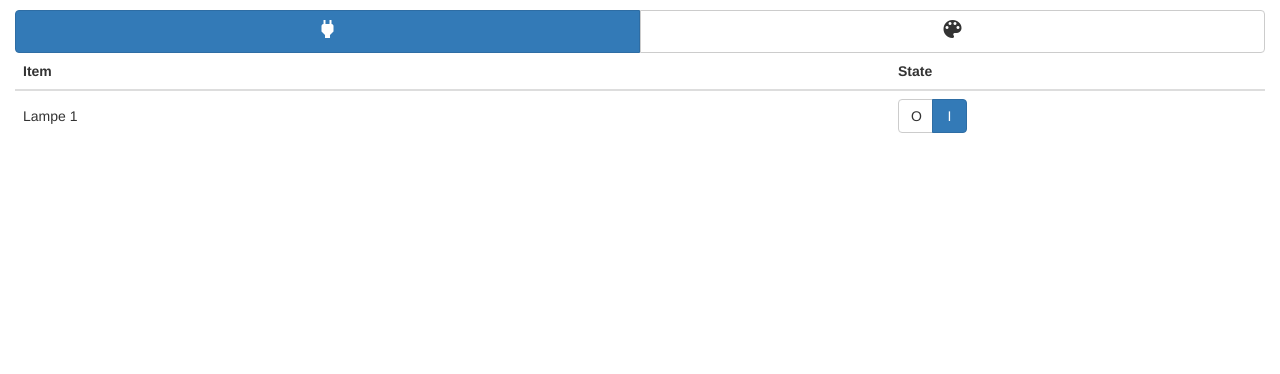
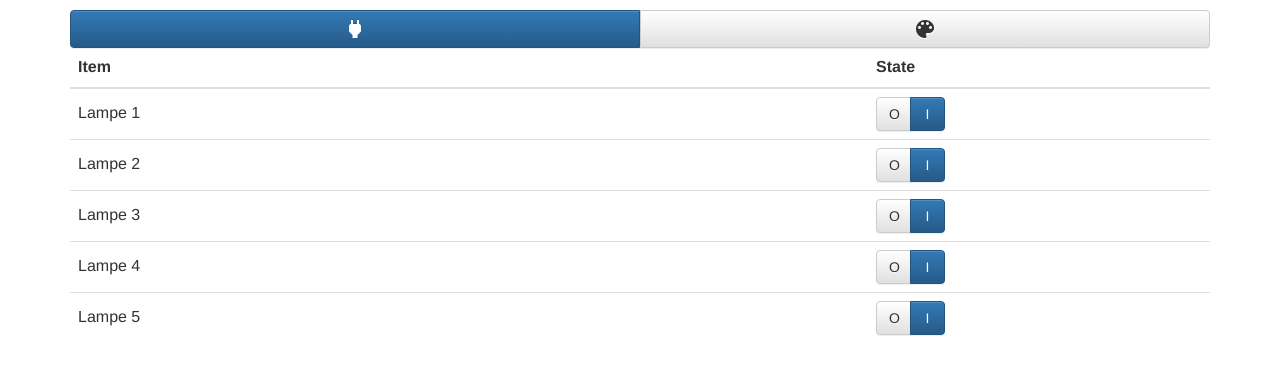
Before and after one commit to Sinnaj94/raspberry_strom, a plain HTML site: page index.html in a window 1280 px wide. Drawn offline with nearby package versions, Linux system fonts and the light colour scheme.

Commit message:
added a script

```diff
--- a/index.html
+++ b/index.html
@@ -1,21 +1,22 @@
-<!DOCTYPE html>
-<html lang="en">
+<head>
+	<!--OWN STYLESHEET-->
+	<link rel="stylesheet" type="text/css" href="styles/stylesheet.css">
 
-<head>
-    <meta charset="utf-8">
-    <meta http-equiv="X-UA-Compatible" content="IE=edge">
-    <meta name="viewport" content="width=device-width, initial-scale=1, shrink-to-fit=no">
-    <!-- The above 3 meta tags *must* come first in the head; any other head content must come *after* these tags -->
-    <meta name="description" content="">
-    <meta name="author" content="">
-    <!--link rel="icon" href="../../favicon.ico"-->
-    <title>Starter Template for Bootstrap</title>
-    <!-- Bootstrap core CSS -->
-    <link href="bower_components/bootstrap/dist/css/bootstrap.min.css" rel="stylesheet">
-    <!-- Custom styles for this template -->
-    <link href="styles/stylesheet.css" rel="stylesheet"> </head>
-<link href="https://fonts.googleapis.com/icon?family=Material+Icons" rel="stylesheet">
+	<!--GOOGLE-->
+	<link href="https://fonts.googleapis.com/icon?family=Material+Icons" rel="stylesheet">
 
+	<!--BOOTSTRAP-->
+	<link rel="stylesheet" type="text/css" href="/bower_components/bootstrap/dist/css/bootstrap.min.css">
+	<link rel="stylesheet" type="text/css" href="/bower_components/bootstrap/dist/css/bootstrap-theme.min.css">
+
+	<!--SCRIPTS-->
+	<script type="text/javascript" src="../bower_components/jquery/dist/jquery.min.js"></script>
+	<script type="text/javascript" src="../bower_components/bootstrap/dist/js/bootstrap.min.js"></script>
+
+    <!--MY SCRIPT-->
+    <script type="text/javascript" src="scripts/generate.js"></script>
+
+</head>
 <body>
     <div class="container main-container">
         <div class="btn-group btn-group-justified btn-top" role="group" aria-label="...">
@@ -34,20 +35,8 @@
                     <th>State</th>
                 </tr>
             </thead>
-            <tbody>
-                <!--for-schleife start-->
-                <tr>
-                    <td class="align-middle-table">
-                        <span>Lampe 1</span>
-                    </td>
-                    <td class="align-middle-table">
-                        <div class="btn-group on-off-button-group" role="onoffswitch">
-                            <button type="button" class="btn btn-default btn-switch">O</button>
-                            <button type="button" class="btn btn-primary btn-switch">I</button>
-                        </div>
-                    </td>
-                </tr>
-                <!--for-schleife ende-->
+            <tbody id="insert_here">
+
             </tbody>
         </table>
     </div>
@@ -59,7 +48,5 @@
         window.jQuery || document.write('<script src="bower_components/jquery/dist/jquery.min.js"><\/script>')
     </script>
     <script src="https://cdnjs.cloudflare.com/ajax/libs/tether/1.2.0/js/tether.min.js" integrity="sha384-Plbmg8JY28KFelvJVai01l8WyZzrYWG825m+cZ0eDDS1f7d/js6ikvy1+X+guPIB" crossorigin="anonymous"></script>
-    <script src="bower_components/bootstrap/dist/js/bootstrap.min.js"></script>
+    <script src="../bower_components/bootstrap/dist/js/bootstrap.min.js"></script>
 </body>
-
-</html>
--- /dev/null
+++ b/scripts/generate.js
@@ -0,0 +1,10 @@
+$(document).ready(function(){
+	//Insert the right ID's
+	for(var i = 0; i < 5; i++){
+		var to_insert = '<tr><td class="align-middle-table" id="device"><span id="item_' + i + '"></span></td><td class="align-middle-table"><div class="btn-group on-off-button-group" id="buttongroup_+' + i + '" role="onoffswitch"><button type="button" class="btn btn-default btn-switch">O</button><button type="button" class="btn btn-primary btn-switch">I</button></div></td></tr><!--for-schleife ende-->'
+		$('#insert_here').append(to_insert);
+	}
+	for(var i = 0; i < 5; i++){
+		$('#item_' + i).text('Lampe ' + (i+1));
+	}
+});
```
